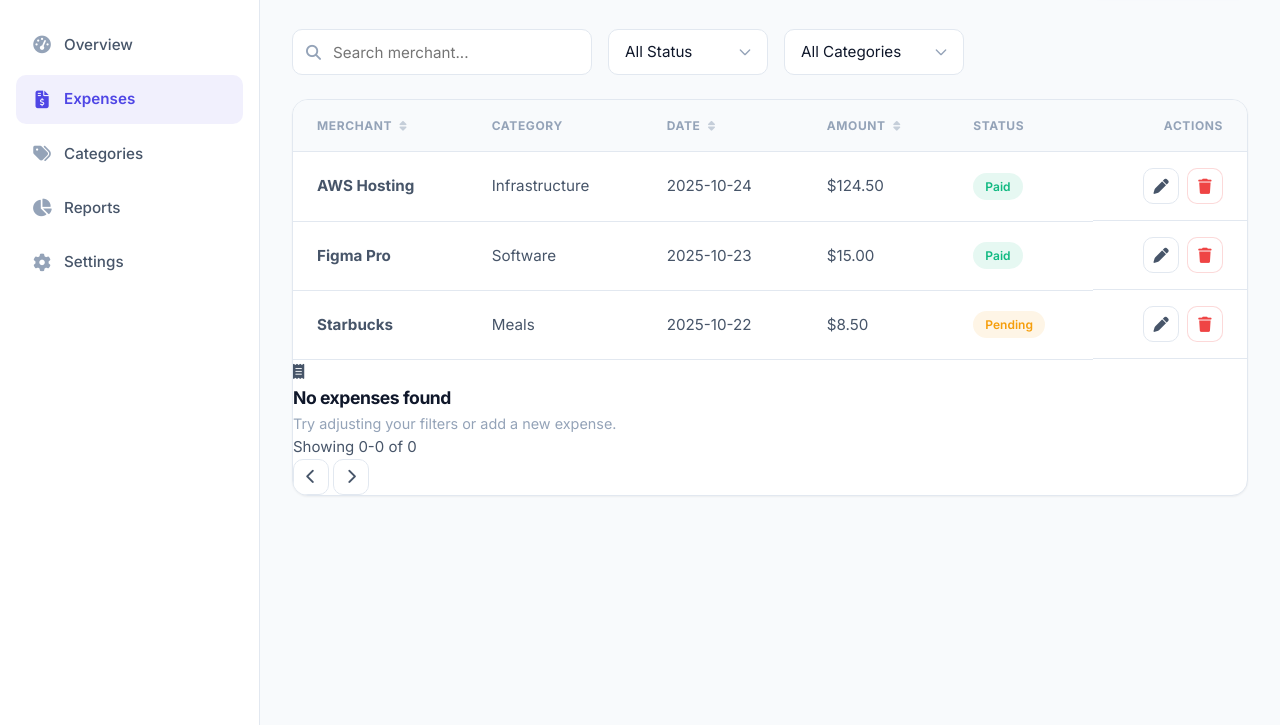
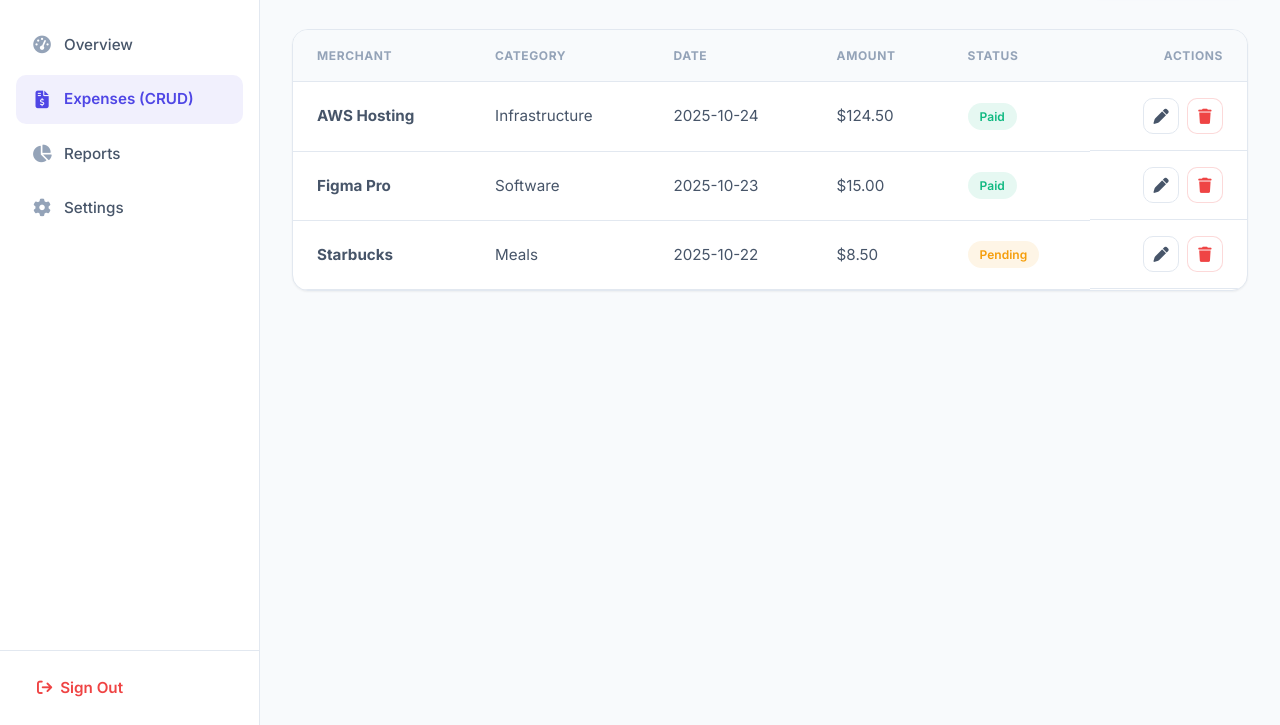
Before and after one commit to Muhammad-Munsif/New-folder, a plain HTML site: page frontend/pages/expenses.html in a window 1280 px wide. Shown: the part 75-800 px from the top of the page. Drawn offline with Linux system fonts and the light colour scheme; sample sign-in values are in the browser's storage.

Commit message:
a few change in the login.html file

```diff
--- a/frontend/pages/expenses.html
+++ b/frontend/pages/expenses.html
@@ -1,8 +1,7 @@
 <!DOCTYPE html>
 <html lang="en" data-theme="light">
 <head>
-  <meta charset="UTF-8">
-  <meta name="viewport" content="width=device-width, initial-scale=1">
+  <meta charset="UTF-8"><meta name="viewport" content="width=device-width, initial-scale=1">
   <title>Expenses — Lumora</title>
   <link href="https://fonts.googleapis.com/css2?family=Inter:wght@400;500;600;700&display=swap" rel="stylesheet">
   <link rel="stylesheet" href="https://cdnjs.cloudflare.com/ajax/libs/font-awesome/6.5.2/css/all.min.css">
@@ -13,80 +12,51 @@
     <aside class="sidebar" id="appSidebar">
       <div class="sidebar-header">
         <a href="../index.html" class="brand">
-          <span class="brand-mark"><i class="fa-solid fa-layer-group"></i></span>
-          <span class="brand-name">Lumora</span>
+          <span class="brand-icon"><i class="fa-solid fa-layer-group"></i></span>
+          Lumora
         </a>
       </div>
       <nav class="sidebar-nav">
         <a href="dashboard.html" class="sidebar-link"><i class="fa-solid fa-gauge-high"></i> Overview</a>
-        <a href="expenses.html" class="sidebar-link active"><i class="fa-solid fa-file-invoice-dollar"></i> Expenses</a>
-        <a href="categories.html" class="sidebar-link"><i class="fa-solid fa-tags"></i> Categories</a>
+        <a href="expenses.html" class="sidebar-link active"><i class="fa-solid fa-file-invoice-dollar"></i> Expenses (CRUD)</a>
         <a href="reports.html" class="sidebar-link"><i class="fa-solid fa-chart-pie"></i> Reports</a>
         <a href="settings.html" class="sidebar-link"><i class="fa-solid fa-gear"></i> Settings</a>
       </nav>
+      <div class="sidebar-footer">
+        <button class="btn" id="logoutBtn"><i class="fa-solid fa-arrow-right-from-bracket"></i> Sign Out</button>
+      </div>
     </aside>
+
     <div class="main-wrapper">
       <header class="topbar">
         <div style="display:flex; align-items:center; gap:16px;">
           <button class="icon-btn mobile-sidebar-toggle" id="mobileSidebarBtn"><i class="fa-solid fa-bars"></i></button>
           <div>
             <div class="page-title">All Expenses</div>
-            <div class="page-subtitle">Search, filter, and manage transactions</div>
+            <div class="page-subtitle">Create, Read, Update, and Delete records</div>
           </div>
         </div>
         <div class="topbar-actions">
-          <button class="btn btn-primary btn-sm" id="add-expense-btn"><i class="fa-solid fa-plus"></i> Add
-            Expense</button>
+          <button class="btn btn-primary" id="add-expense-btn"><i class="fa-solid fa-plus"></i> Add Expense</button>
         </div>
       </header>
+
       <main class="content-area">
-        <div style="display:flex; gap:16px; flex-wrap:wrap;">
-          <div class="search-wrapper">
-            <i class="fa-solid fa-magnifying-glass"></i>
-            <input type="text" id="searchExpense" class="input-field" placeholder="Search merchant...">
-          </div>
-          <select id="filterStatus" class="input-field" style="width:160px;">
-            <option value="all">All Status</option>
-            <option value="paid">Paid</option>
-            <option value="pending">Pending</option>
-          </select>
-          <select id="filterCategory" class="input-field" style="width:180px;">
-            <option value="all">All Categories</option>
-            <option value="Software">Software</option>
-            <option value="Infrastructure">Infrastructure</option>
-            <option value="Meals">Meals</option>
-          </select>
-        </div>
         <div class="table-container">
           <div class="table-responsive">
             <table>
               <thead>
                 <tr>
-                  <th id="thMerchant">Merchant <i class="fa-solid fa-sort"
-                      style="font-size:.7rem;opacity:0.5;margin-left:4px;"></i></th>
+                  <th>Merchant</th>
                   <th>Category</th>
-                  <th id="thDate">Date <i class="fa-solid fa-sort"
-                      style="font-size:.7rem;opacity:0.5;margin-left:4px;"></i></th>
-                  <th id="thAmount">Amount <i class="fa-solid fa-sort"
-                      style="font-size:.7rem;opacity:0.5;margin-left:4px;"></i></th>
+                  <th>Date</th>
+                  <th>Amount</th>
                   <th>Status</th>
                   <th style="text-align:right;">Actions</th>
                 </tr>
               </thead>
               <tbody id="expensesBody"></tbody>
             </table>
-          </div>
-          <div id="emptyState" class="empty-state">
-            <i class="fa-solid fa-receipt"></i>
-            <h3>No expenses found</h3>
-            <p style="color:var(--text-muted); font-size:.9rem;">Try adjusting your filters or add a new expense.</p>
-          </div>
-          <div class="pagination">
-            <span id="pageInfo">Showing 0-0 of 0</span>
-            <div class="page-controls">
-              <button class="icon-btn" id="prevBtn"><i class="fa-solid fa-chevron-left"></i></button>
-              <button class="icon-btn" id="nextBtn"><i class="fa-solid fa-chevron-right"></i></button>
-            </div>
           </div>
         </div>
       </main>
```
